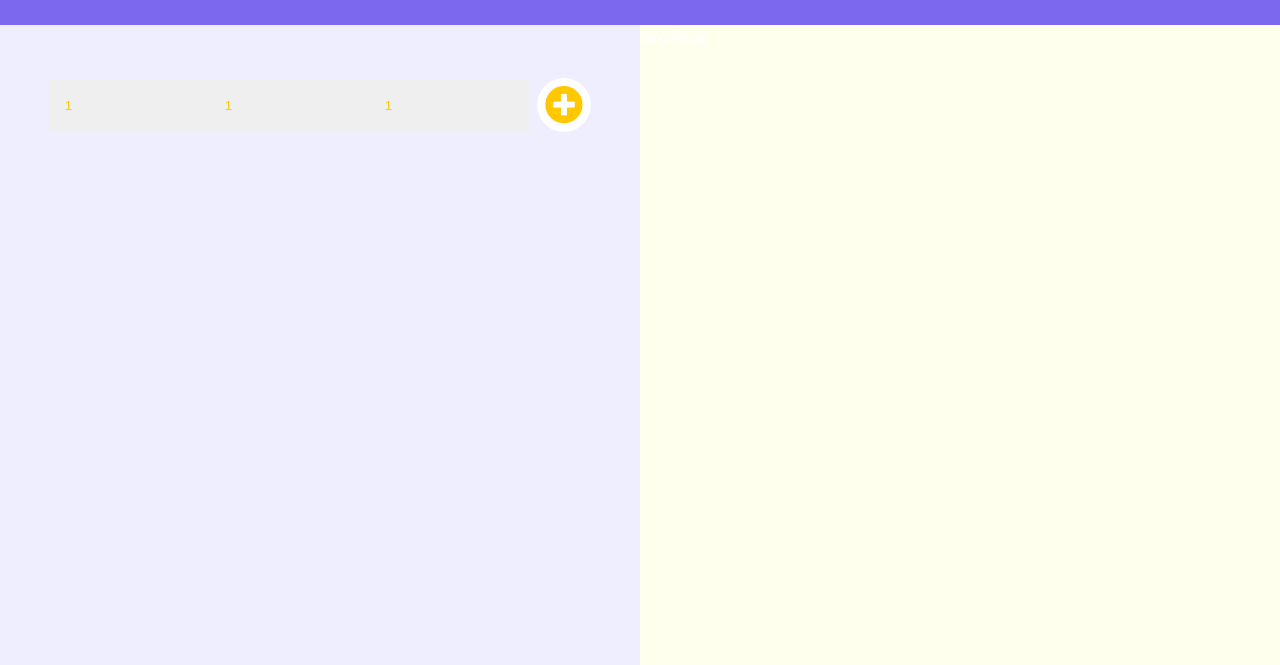
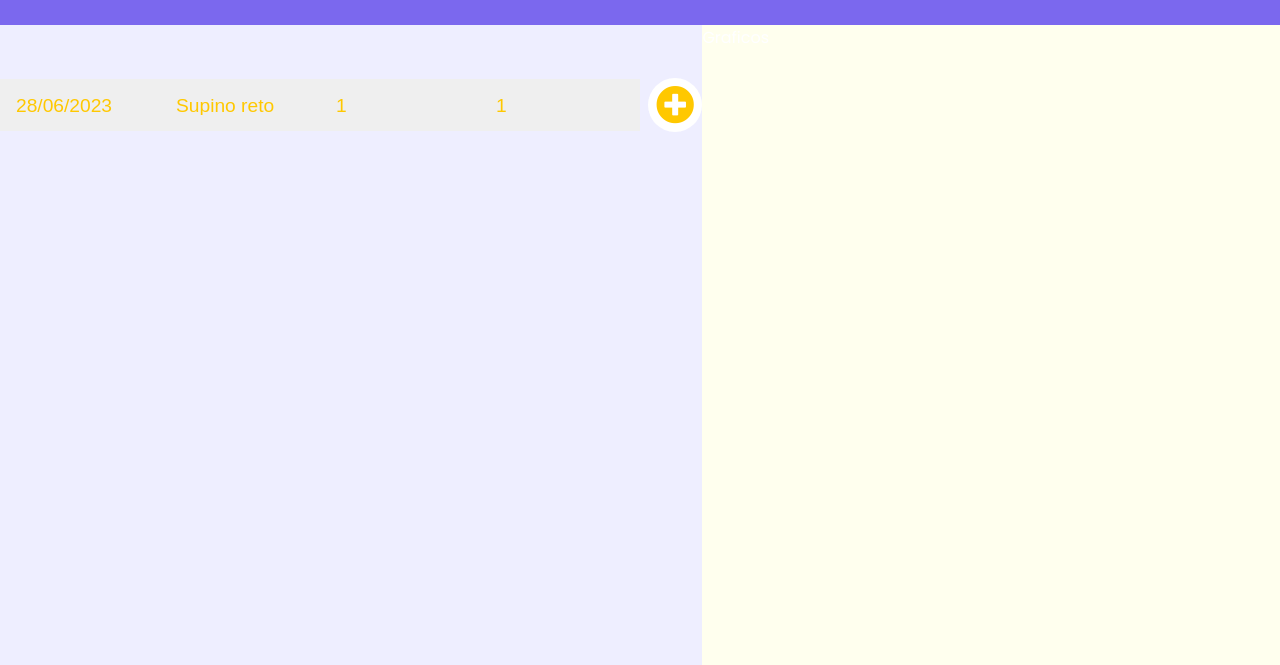
Before and after one commit to Andreivilla/ODAW-Trabalho-final, a plain HTML site: page front/index.html in a window 1280 px wide. Shown: the part 135-800 px from the top of the page. Drawn offline with Linux system fonts and the light colour scheme.

Commit message:
data inserida no input e população dos inputs com base em json

```diff
--- a/front/index.html
+++ b/front/index.html
@@ -27,40 +27,23 @@
     <div class="global-container">
 
         <div class="left">
-
             <form id="formulario" action="">
+                <select class="set-input" id="data">
+                  <!-- Opções de datas preenchidas dinamicamente -->
+                </select>
                 <select class="set-input" id="exercicio">
-                    <!-- Opções de 1 a 1000 preenchidas dinamicamente -->
+                  <!-- Opções de 1 a 1000 preenchidas dinamicamente -->
                 </select>
                 <select class="set-input" id="carga">
-                    <!-- Opções de 1 a 1000 preenchidas dinamicamente -->
+                  <!-- Opções de 1 a 1000 preenchidas dinamicamente -->
                 </select>
                 <select class="set-input" id="repeticoes">
-                    <!-- Opções de 1 a 1000 preenchidas dinamicamente -->
+                  <!-- Opções de 1 a 1000 preenchidas dinamicamente -->
                 </select>
                 <button class="set-button" type="submit" onclick="submitForm(event)">
-                    <i class="fas fa-plus-circle fa-lg"></i><!--submeter-->
+                  <i class="fas fa-plus-circle fa-lg"></i><!--submeter-->
                 </button>
-            </form>
-
-            <script>
-                // Preenche as opções de 1 a 1000 nos campos de seleção
-                function populateOptions() {
-                    var selectFields = document.querySelectorAll('.set-input');
-
-                    for (var i = 1; i <= 1000; i++) {
-                        var option = document.createElement('option');
-                        option.text = i;
-                        option.value = i;
-
-                        for (var j = 0; j < selectFields.length; j++) {
-                            selectFields[j].appendChild(option.cloneNode(true));
-                        }
-                    }
-                }
-                // Chama a função para preencher as opções nos campos de seleção
-                populateOptions();
-            </script>
+              </form>
 
             <div class="set-container">
                 <ul class="set-list"></ul>
@@ -70,6 +53,7 @@
         <div class="right">Graficos</div>
     </div>
 
+    <script src="./inputScript.js"></script>
     <script src="./script.js"></script>
 
 </body>
--- /dev/null
+++ b/front/inputScript.js
@@ -0,0 +1,84 @@
+//servidorquedevemandar
+// Função para preencher as opções de datas no campo de seleção "data"
+function populateDateOptions() {
+        var selectField = document.getElementById('data');
+
+        // Obtém a data atual
+        var currentDate = new Date();
+
+        // Define a data atual como padrão
+        var defaultOption = document.createElement('option');
+        defaultOption.text = formatDate(currentDate);
+        defaultOption.value = formatDate(currentDate);
+        selectField.appendChild(defaultOption);
+
+        // Preenche as datas anteriores
+        for (var i = 1; i <= 1000; i++) {
+            var previousDate = new Date();
+            previousDate.setDate(currentDate.getDate() - i);
+
+            var option = document.createElement('option');
+            option.text = formatDate(previousDate);
+            option.value = formatDate(previousDate);
+            selectField.appendChild(option);
+        }
+    }
+
+  // Função para preencher as opções de 1 a 1000 nos campos de seleção restantes
+  function populateNumberOptions() {
+    var selectFields = document.querySelectorAll('.set-input:not(#exercicio)');
+
+    for (var i = 1; i <= 1000; i++) {
+      var option = document.createElement('option');
+      option.text = i;
+      option.value = i;
+
+      for (var j = 0; j < selectFields.length; j++) {
+        selectFields[j].appendChild(option.cloneNode(true));
+      }
+    }
+  }
+
+
+  // Função para preencher as opções de exercícios no campo de seleção "exercicio"
+  function populateExerciseOptions() {
+    var selectField = document.getElementById('exercicio');
+
+    // Faz a leitura do arquivo JSON
+    fetch('servidorquedevemandar/treino.json')
+      .then(function(response) {
+        return response.json();
+      })
+      .then(function(data) {
+        // Obtém a lista de exercícios do arquivo JSON
+        var exercicios = data.exercicios;
+
+        // Preenche as opções de exercícios no campo de seleção
+        exercicios.forEach(function(exercicio) {
+          var option = document.createElement('option');
+          option.text = exercicio;
+          option.value = exercicio;
+          selectField.appendChild(option);
+        });
+      })
+      .catch(function(error) {
+        console.log('Erro ao ler o arquivo JSON:', error);
+      });
+  }
+
+
+
+
+
+    // Função para formatar a data no formato "DD/MM/YYYY"
+    function formatDate(date) {
+        var day = String(date.getDate()).padStart(2, '0');
+        var month = String(date.getMonth() + 1).padStart(2, '0');
+        var year = date.getFullYear();
+        return day + '/' + month + '/' + year;
+    }
+
+    // Chama as funções para preencher as opções nos campos de seleção
+    populateDateOptions();
+    populateExerciseOptions();
+    populateNumberOptions();
--- a/front/script.js
+++ b/front/script.js
@@ -10,6 +10,7 @@ setList.addEventListener("click", deleteCheck);
 
 
 //setando os seletores e capturando seus valores
+const selectData = document.querySelector("#data");
 const selectExercicio = document.querySelector("#exercicio");
 const selectCarga = document.querySelector("#carga");
 const selectRepeticoes = document.querySelector("#repeticoes");
@@ -18,6 +19,9 @@ selectExercicio.addEventListener("change", exibirValorExercicico);
 selectCarga.addEventListener("change", exibirValorCarga);
 selectRepeticoes.addEventListener("change", exibirValorRepeticoes);
 
+function dataChangeValue() {
+    return selectData.value;
+}
 function exercicoChangeValue() {
     return selectExercicio.value;
 }
@@ -31,6 +35,7 @@ function repeticoesChangeValue() {
 //Adiciona set no localstorage
 function addSet(event) {
     setInfos = []
+    setInfos.push(dataChangeValue())
     setInfos.push(exercicoChangeValue())
     setInfos.push(cargaChangeValue())
     setInfos.push(repeticoesChangeValue())
@@ -43,17 +48,21 @@ function addSet(event) {
     const newSet = document.createElement("li");
     newSet.classList.add("set-item");
 
+    const data = document.createElement("div")
+    data.innerText = setInfos[0]
+    data.classList.add("set-item-tipo")
     const carga = document.createElement("div")
-    carga.innerText = setInfos[0]
+    carga.innerText = setInfos[1]
     carga.classList.add("set-item-tipo")
     const peso = document.createElement("div")
-    peso.innerText = setInfos[1]
+    peso.innerText = setInfos[2]
     peso.classList.add("set-item-tipo")
     const repeticoes = document.createElement("div")
-    repeticoes.innerText = setInfos[2]
+    repeticoes.innerText = setInfos[3]
     repeticoes.classList.add("set-item-tipo")
 
     //newSet.innerText = set[0];
+    newSet.appendChild(data)
     newSet.appendChild(carga)
     newSet.appendChild(peso)
     newSet.appendChild(repeticoes)
@@ -107,17 +116,21 @@ function getLocalSets() {
         setDiv.classList.add("set");
         const newSet = document.createElement("li");
 
+        //adiciona elementos do formulario
+        const data = document.createElement("div")
+        data.innerText = set[0]
+        data.classList.add("set-item-tipo")
         const carga = document.createElement("div")
-        carga.innerText = set[0]
+        carga.innerText = set[1]
         carga.classList.add("set-item-tipo")
         const peso = document.createElement("div")
-        peso.innerText = set[1]
+        peso.innerText = set[2]
         peso.classList.add("set-item-tipo")
         const repeticoes = document.createElement("div")
-        repeticoes.innerText = set[2]
+        repeticoes.innerText = set[3]
         repeticoes.classList.add("set-item-tipo")
 
-        //newSet.innerText = set[0];
+        newSet.appendChild(data)
         newSet.appendChild(carga)
         newSet.appendChild(peso)
         newSet.appendChild(repeticoes)
--- /dev/null
+++ b/front/servidorquedevemandar/treino.json
@@ -0,0 +1,9 @@
+{
+  "nome_treino": "treino_peito",
+  "exercicios": [
+    "Supino reto",
+    "Supino inclinado",
+    "Supino declinado",
+    "Crossover"
+  ]
+}
--- a/front/styles.css
+++ b/front/styles.css
@@ -139,6 +139,7 @@ select {
 
 select {
     color:rgb(255, 200, 0);
+    font-size: 1.2rem;
     width: 10rem;
     height: 3.2rem;
     cursor: pointer;
```
